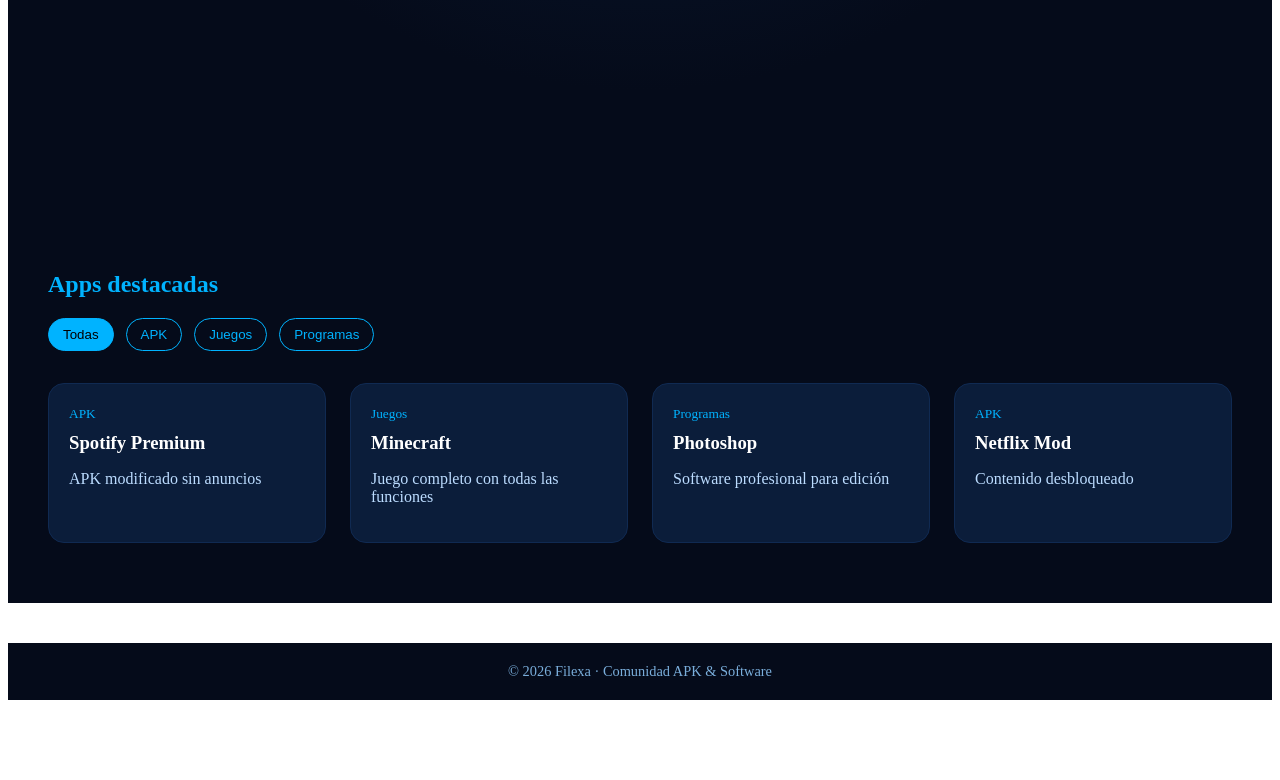
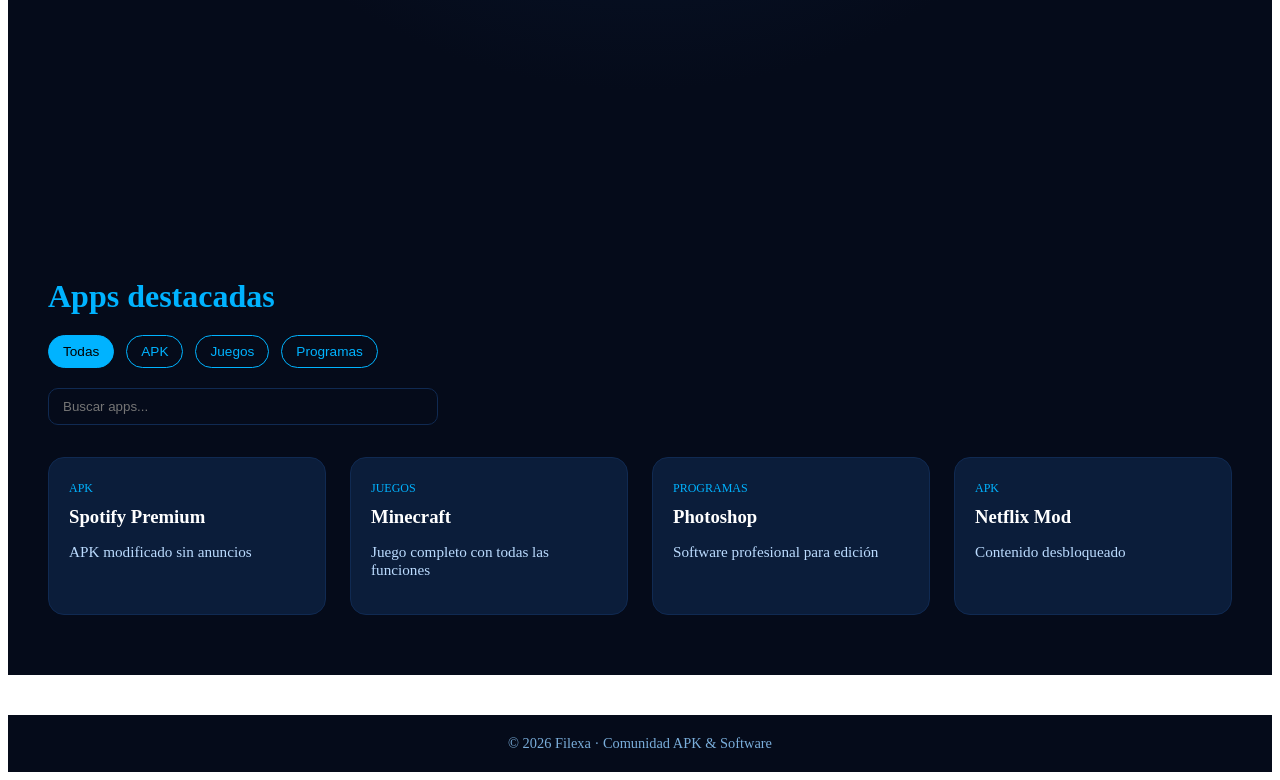
Before and after one commit to aldo200908-lgtm/Filexa, a React (Vite) app: page / in a window 1280 px wide. Shown: the part 516-1296 px from the top of the page. Before the commit the page ends 1224 px from the top, so only its background shows below. Built offline with nearby package versions, Linux system fonts and the light colour scheme.

Commit message:
Implement search feature in FeaturedApps component
Added search functionality to filter apps based on user input.

```diff
--- a/components/FeaturedApps.tsx
+++ b/components/FeaturedApps.tsx
@@ -36,13 +36,20 @@
 
 export default function FeaturedApps() {
   const [category, setCategory] = useState('Todas')
+  const [search, setSearch] = useState('')
 
   const categories = ['Todas', 'APK', 'Juegos', 'Programas']
 
-  const filteredApps =
-    category === 'Todas'
-      ? apps
-      : apps.filter(app => app.category === category)
+  const filteredApps = apps.filter(app => {
+    const matchesCategory =
+      category === 'Todas' || app.category === category
+
+    const matchesSearch = app.title
+      .toLowerCase()
+      .includes(search.toLowerCase())
+
+    return matchesCategory && matchesSearch
+  })
 
   return (
     <section
@@ -52,12 +59,18 @@
         color: '#ffffff'
       }}
     >
-      <h2 style={{ color: '#00b3ff', marginBottom: '20px' }}>
+      <h2
+        style={{
+          fontSize: '2rem',
+          marginBottom: '20px',
+          color: '#00b3ff'
+        }}
+      >
         Apps destacadas
       </h2>
 
-      {/* BOTONES DE CATEGORÍA */}
-      <div style={{ display: 'flex', gap: '12px', marginBottom: '32px' }}>
+      {/* CATEGORÍAS */}
+      <div style={{ display: 'flex', gap: '12px', marginBottom: '20px' }}>
         {categories.map(cat => (
           <button
             key={cat}
@@ -68,13 +81,32 @@
               border: '1px solid #00b3ff',
               padding: '8px 14px',
               borderRadius: '20px',
-              cursor: 'pointer'
+              cursor: 'pointer',
+              fontSize: '0.85rem'
             }}
           >
             {cat}
           </button>
         ))}
       </div>
+
+      {/* BUSCADOR */}
+      <input
+        type="text"
+        placeholder="Buscar apps..."
+        value={search}
+        onChange={e => setSearch(e.target.value)}
+        style={{
+          width: '100%',
+          maxWidth: '360px',
+          marginBottom: '32px',
+          padding: '10px 14px',
+          borderRadius: '10px',
+          border: '1px solid #102a52',
+          background: '#050b1a',
+          color: '#ffffff'
+        }}
+      />
 
       {/* GRID */}
       <div
@@ -91,12 +123,37 @@
               background: '#0b1d3a',
               borderRadius: '16px',
               padding: '20px',
-              border: '1px solid #102a52'
+              border: '1px solid #102a52',
+              transition: 'all 0.25s ease',
+              cursor: 'pointer',
+              boxShadow: '0 0 0 rgba(0,179,255,0)'
+            }}
+            onMouseEnter={e => {
+              e.currentTarget.style.transform = 'translateY(-6px)'
+              e.currentTarget.style.boxShadow =
+                '0 0 20px rgba(0,179,255,0.35)'
+            }}
+            onMouseLeave={e => {
+              e.currentTarget.style.transform = 'translateY(0)'
+              e.currentTarget.style.boxShadow =
+                '0 0 0 rgba(0,179,255,0)'
             }}
           >
-            <small style={{ color: '#00b3ff' }}>{app.category}</small>
+            <small
+              style={{
+                color: '#00b3ff',
+                textTransform: 'uppercase',
+                fontSize: '0.75rem'
+              }}
+            >
+              {app.category}
+            </small>
+
             <h3 style={{ margin: '10px 0' }}>{app.title}</h3>
-            <p style={{ color: '#bcdcff' }}>{app.description}</p>
+
+            <p style={{ color: '#bcdcff', fontSize: '0.95rem' }}>
+              {app.description}
+            </p>
           </div>
         ))}
       </div>
```
